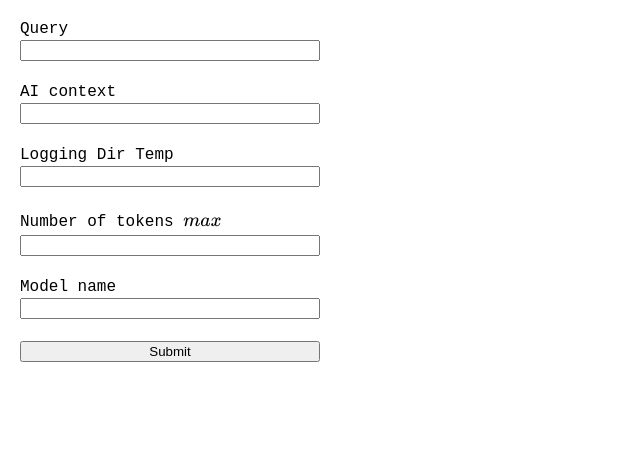
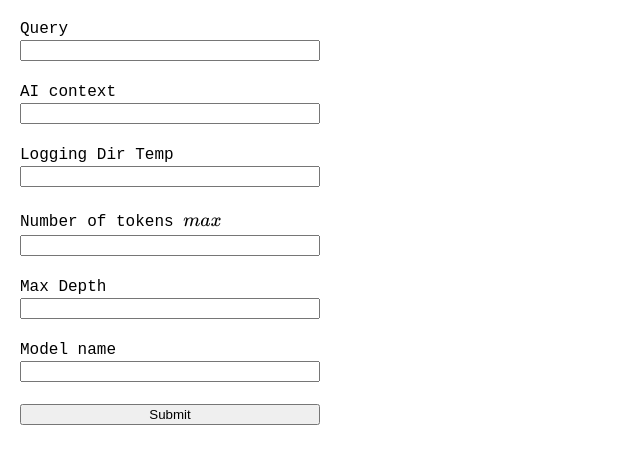
Before and after one commit to almeidaxavier-wq/api-ollama-reasoning, a Flask app: page /submit_question in a window 1280 px wide. Shown: the top 464 px of the page, without its empty margins (0-640 px from the left). Run offline with Flask 2, Linux system fonts and the light colour scheme.

Commit message:
Files augmented

```diff
--- a/forms/user.py
+++ b/forms/user.py
@@ -1,5 +1,5 @@
 from wtforms import StringField, SubmitField, IntegerField
-from wtforms.validators import DataRequired, Optional
+from wtforms.validators import DataRequired, Optional, NumberRange
 from flask_wtf import FlaskForm
 
 class SubmitQueryForm(FlaskForm):
@@ -7,5 +7,6 @@ class SubmitQueryForm(FlaskForm):
     context = StringField("AI context ", validators=[DataRequired()])
     log_dir = StringField("Logging Dir Temp", validators=[Optional()])
     n_tokens = IntegerField("Number of tokens (max)", validators=[Optional()])
+    max_depth = IntegerField("Max Depth", validators=[DataRequired(), NumberRange(2, 20)])
     model_name = StringField("Model name", validators=[Optional()])
     submit = SubmitField('submit')
--- a/templates/form.html
+++ b/templates/form.html
@@ -7,6 +7,7 @@
     {{form.context.label}} {{form.context(size=80)}}<br>
     {{form.log_dir.label}} {{form.log_dir(size=80)}}<br>
     {{form.n_tokens.label}} {{form.n_tokens()}}<br>
+    {{form.max_depth.label}} {{form.max_depth}}<br>
     {{form.model_name.label}} {{form.model_name(size=80)}}<br>
     <input type="submit" value="Submit">
 
```
